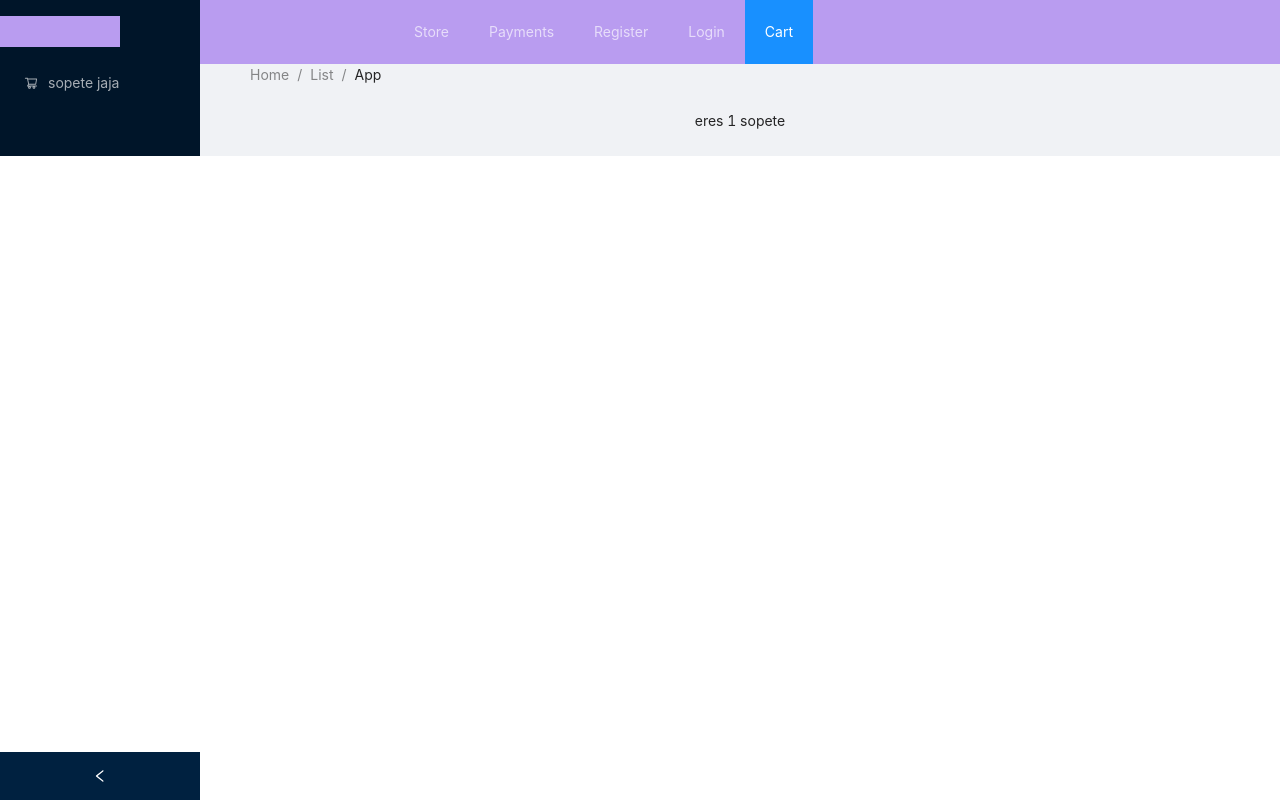
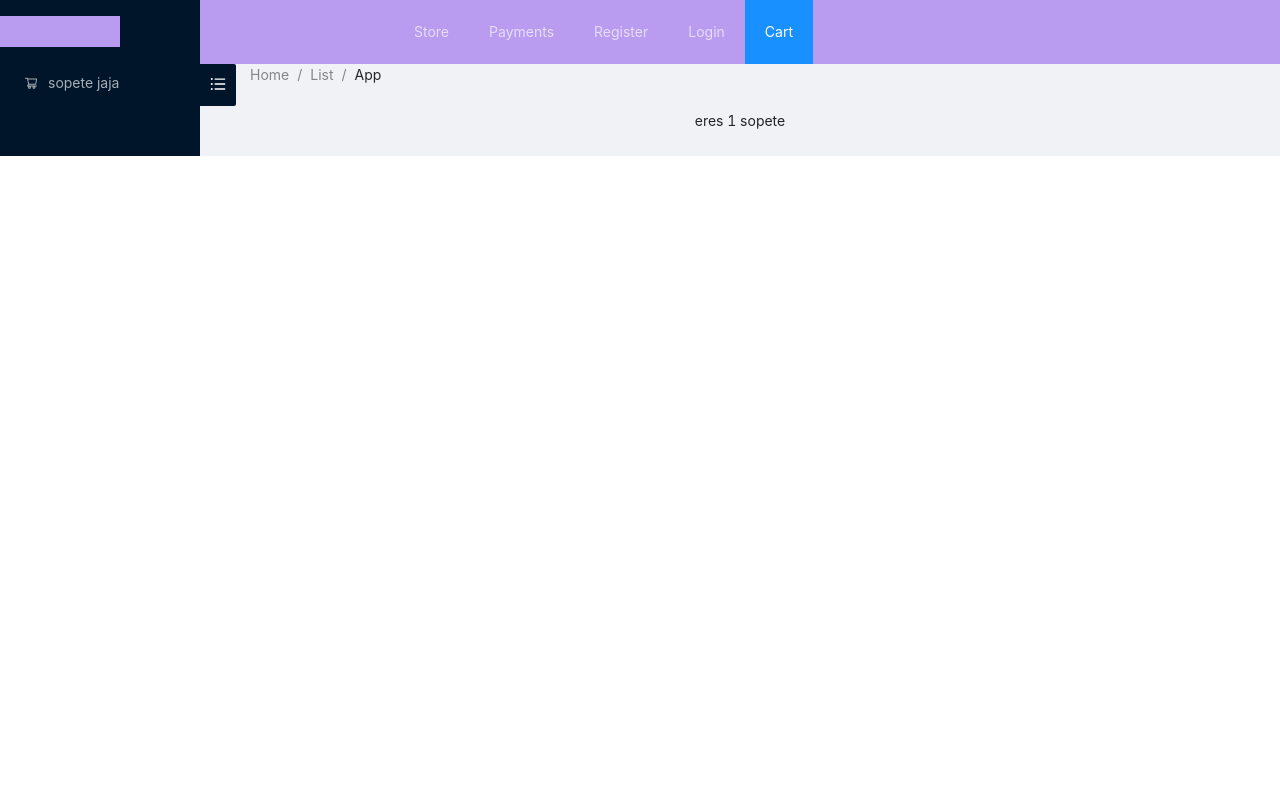
Before and after one commit to LuuCasado/eres1soquete, a Gatsby site: page /Cart in a window 1280 px wide. Built offline with nearby package versions, Linux system fonts and the light colour scheme; Gatsby itself is replaced by a stand-in of ours.

Commit message:
sider width

```diff
--- a/src/components/global/Layout/index.js
+++ b/src/components/global/Layout/index.js
@@ -17,7 +17,7 @@ const Layout = ({ children, selectedTab }) => {
 
   return (
     <AntdLayout>
-      <Sider collapsible className="sider">
+      <Sider collapsible className="sider" collapsedWidth={0}>
         <div className="logo" />
         <Menu theme="dark" mode="inline">
           <Menu.Item key="1" icon={<ShoppingCartOutlined />}>
```
